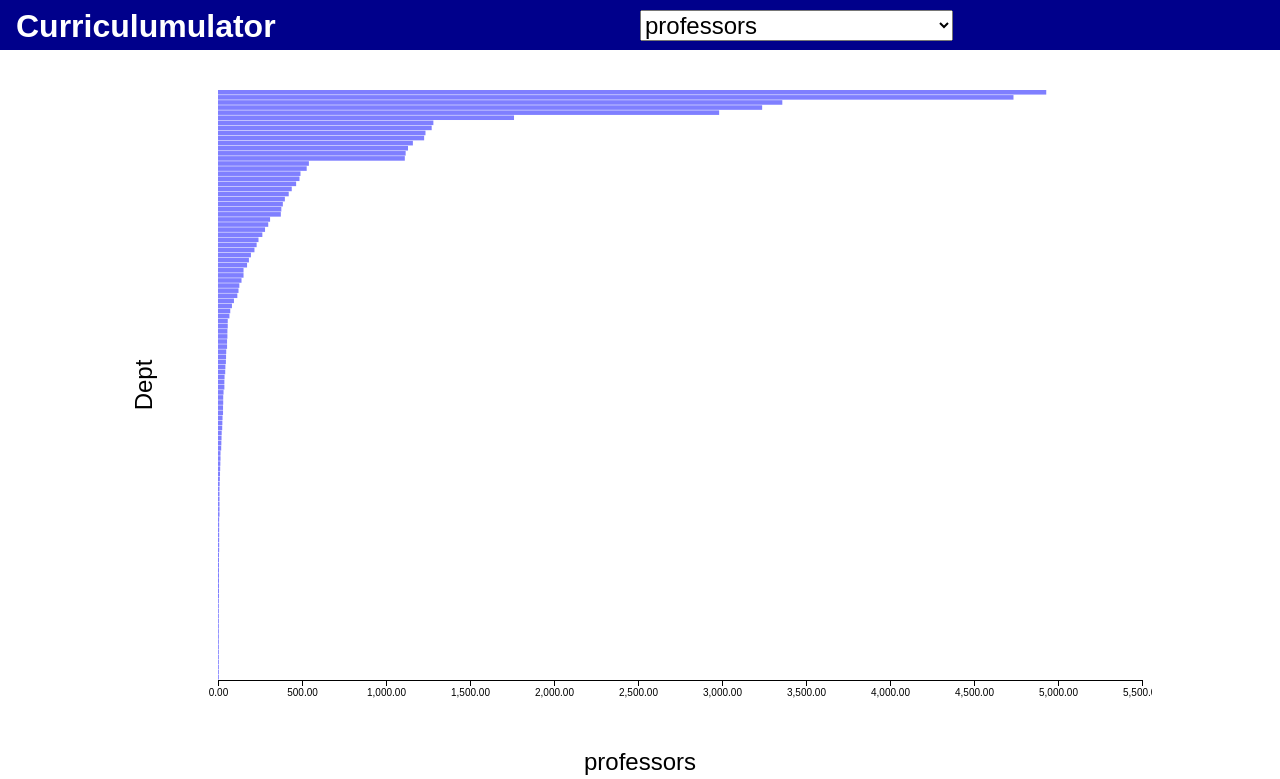
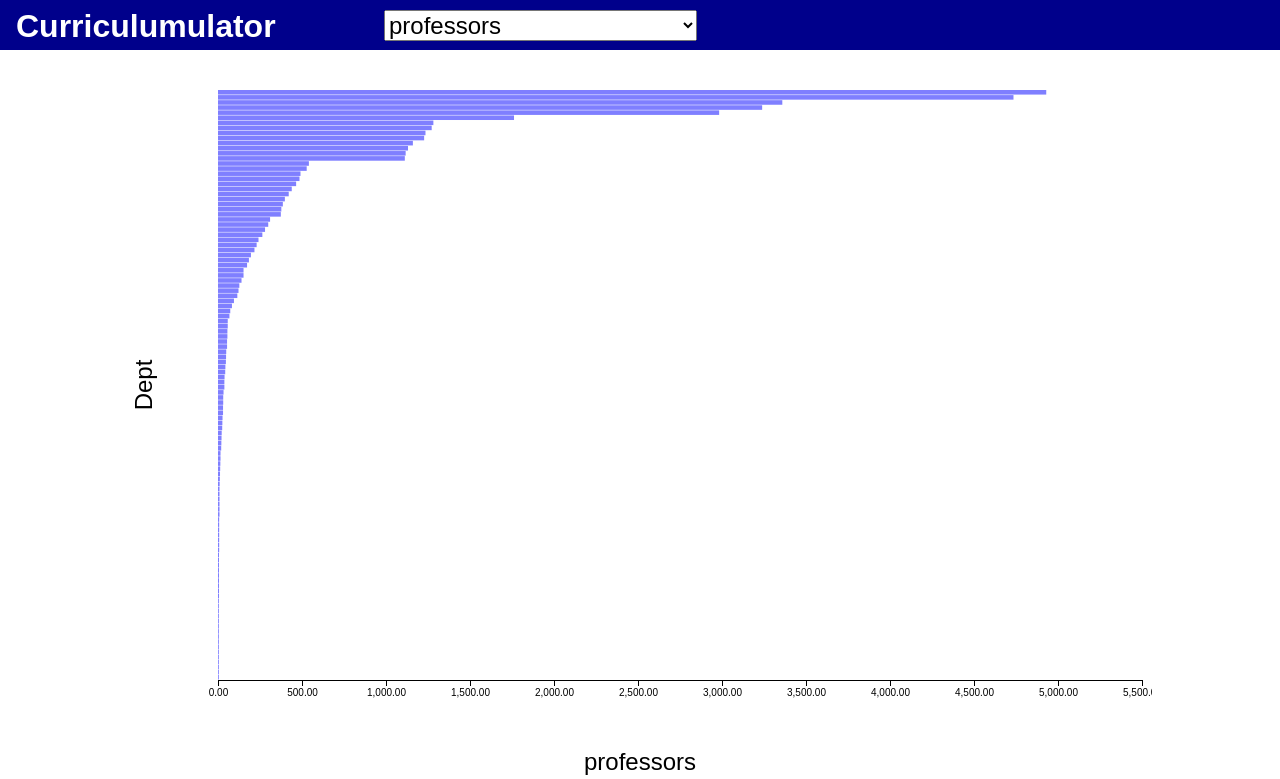
Before and after one commit to HarryBrisson/curriculumulator, a Flask app: page /ranker in a window 1280 px wide. Shown: the top 779 px of the page. Run offline with Flask 2, Linux system fonts and the light colour scheme; some libraries are stand-ins or nearby versions.

Commit message:
move dropdowns to the left a bit

```diff
--- a/3-presentation/static/css/style.css
+++ b/3-presentation/static/css/style.css
@@ -87,7 +87,7 @@ div.tooltip {
 #dropdowns {
 	position:fixed;
 	top:10px;
-	left:50%;
+	left:30%;
 	height:10%;
 	width:80%;
 	z-index: 100
```
